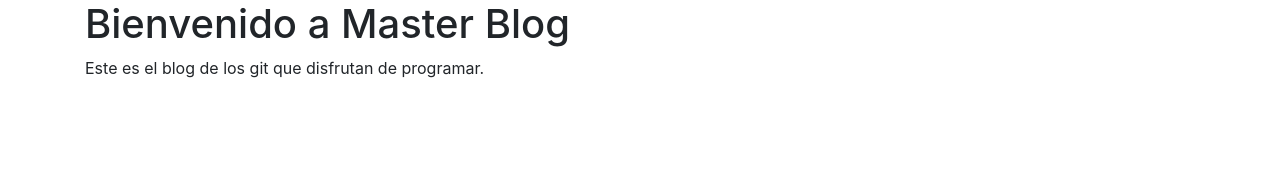
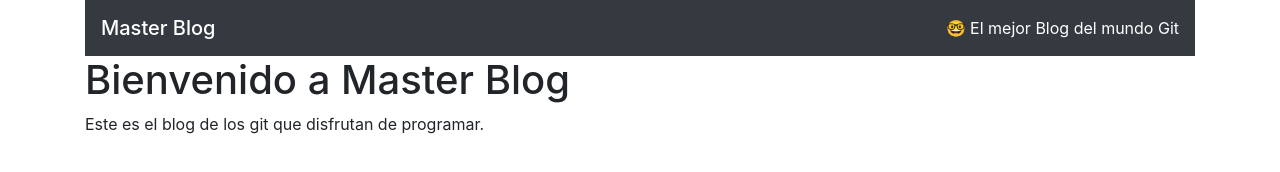
Before and after one commit to guadalupecritto/MasterBlog, a plain HTML site: page index.html in a window 1280 px wide. Drawn offline with nearby package versions, Linux system fonts and the light colour scheme.

Commit message:
header terminado

```diff
--- a/index.html
+++ b/index.html
@@ -14,6 +14,15 @@
     <div class="container">
         <div class="row">
             <div class="col">
+
+            <nav class="navbar navbar-dark bg-dark">
+              <span class="navbar-brand mb-0 h1">Master Blog</span>
+              <span class="text-white"> &#129299; El mejor Blog del mundo Git</span>
+             </nav>
+            </div>
+        </div>
+        <div class="row">
+            <div class="col">
                 <h1>Bienvenido a Master Blog</h1>
                 <p>Este es el blog de los git que disfrutan de programar.</p>
             </div>
```
